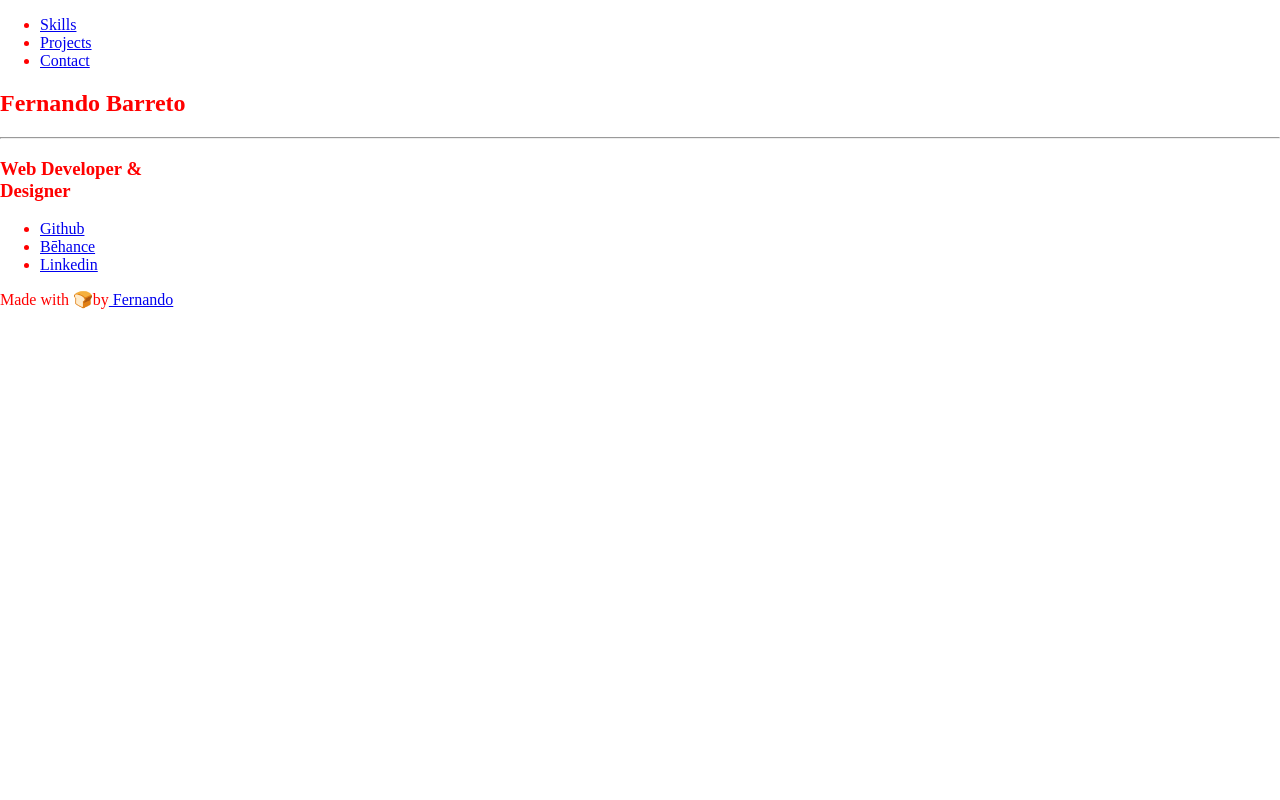
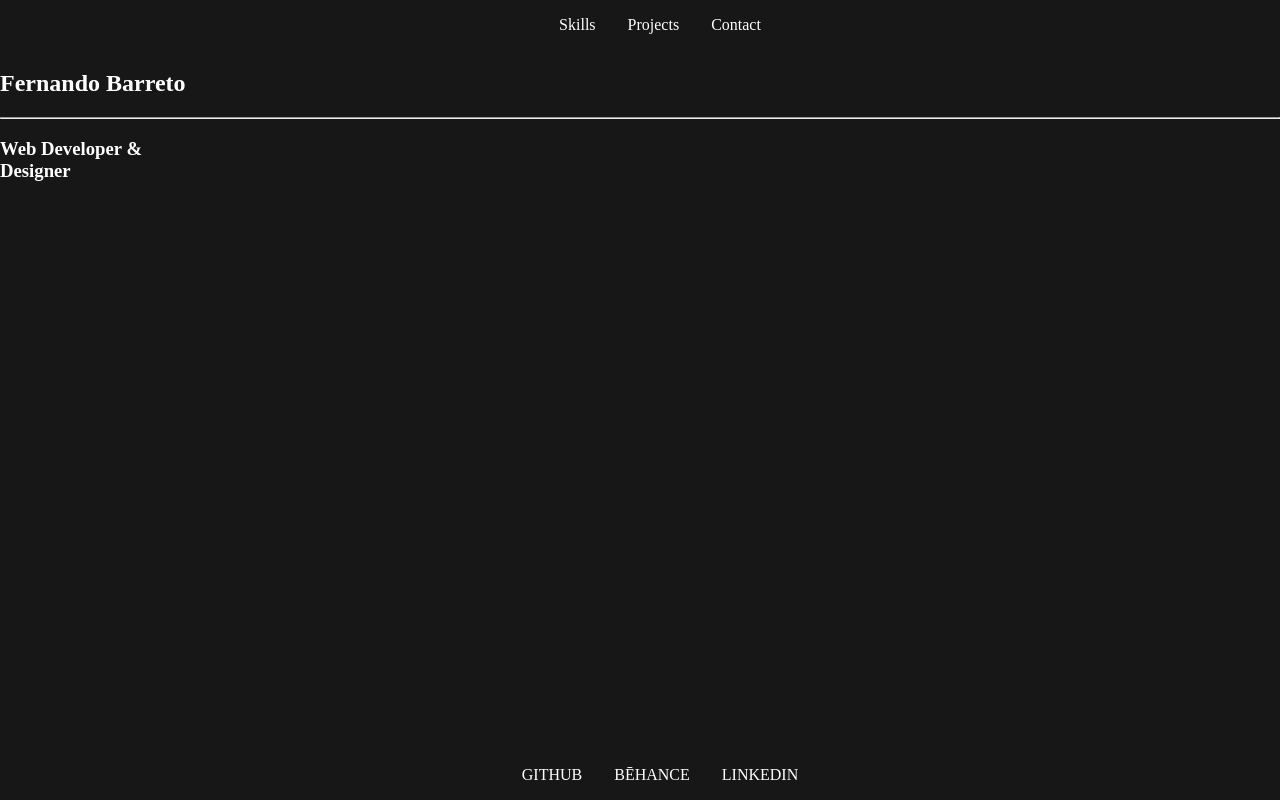
Before and after one commit to phernandoe/fernandobarreto, a Gatsby app: page / in a window 1280 px wide. Built offline with nearby package versions, Linux system fonts and the light colour scheme.

Commit message:
nav & footer styles

```diff
--- a/src/components/ContactForm.js
+++ b/src/components/ContactForm.js
@@ -49,7 +49,7 @@ const ContactForm = () => {
   }
 
   return (
-    <form name="contact" method='post' data-netlify="true" data-netlify-honeypot="bot-field" className="contact-form" onSubmit={handleSubmit}>
+    <form name="contact" method='post' action='' data-netlify="true" data-netlify-honeypot="bot-field" className="contact-form" onSubmit={handleSubmit}>
 
       {/* The `form-name` hidden field is required to support form submissions without JavaScript */}
       <input type="hidden" name="form-name" value="contact" />
--- a/src/components/Footer.js
+++ b/src/components/Footer.js
@@ -1,21 +1,23 @@
 import React from 'react';
 
 const Footer = props => (
-    <footer>
-      <ul>
+    <footer className='footer'>
+      <ul className='list center-block'>
 
         {props.footerData.map( link => (
             <li key={link.name}>
-              <a href={link.link} rel="noopener noreferrer" target='_blank'>{link.name}</a>
+              <a className='link list-link' href={link.link} rel="noopener noreferrer" target='_blank'>{link.name}</a>
             </li>
         ))}
 
       </ul>
 
-      <p>
-        Made with <span role='img' aria-label='bread'>🍞</span>by
-        <a target='_blank' rel="noopener noreferrer" href="https://github.com/phernandoe"> Fernando</a>
-      </p>
+      {/* <p className='center-block'>
+        Made with
+        <span role='img' aria-label='bread'> 🍞</span>
+        by
+        <a className='link' target='_blank' rel="noopener noreferrer" href="https://github.com/phernandoe"> Fernando</a>
+      </p> */}
 
     </footer>
 )
--- a/src/components/Layout.js
+++ b/src/components/Layout.js
@@ -8,13 +8,13 @@ import data from '../data/data';
 
 const Layout = props => (
 
-  <React.Fragment>
+  <div className='container'>
 
     <Navigation navData={data.navLinks}/>
       <main id='main-content'>{props.children}</main>
     <Footer footerData={data.footerLinks}/>
 
-  </React.Fragment>
+  </div>
 
 )
 
--- a/src/components/Navigation.js
+++ b/src/components/Navigation.js
@@ -2,13 +2,13 @@ import React from 'react';
 import { Link } from 'gatsby';
 
 const Navigation = props => (
-    <nav>
+    <nav className='nav' >
 
-      <ul>
+      <ul className='list center-block'>
 
         {props.navData.map( link => (
             <li key={link.name}>
-              <Link to={link.link}>
+              <Link className='link list-link' to={link.link}>
                 {link.name}
               </Link>
             </li>
--- a/src/styles/style.css
+++ b/src/styles/style.css
@@ -1,6 +1,55 @@
+
 body, html {
   margin: 0;
   padding: 0;
   box-sizing: border-box;
-  color: red;
 }
+
+/* Setting up variables */
+:root {
+  --background-color: #171717;
+  --text-color: #FFFFFF;
+}
+
+html {
+  height: 100%;
+}
+
+body {
+  background-color: var(--background-color);
+  color: var(--text-color);
+  min-height: 100%;
+}
+
+.container {
+  height: 100vh;
+  display: flex;
+  flex-direction: column;
+}
+
+/* General styles */
+.link {
+  color: var(--text-color);
+  text-decoration: none;
+}
+
+.center-block {
+  display: flex;
+  justify-content: center;
+}
+
+.list {
+  list-style-type: none;
+}
+
+/* Navigation & Footer*/
+.footer {
+  position: relative;
+  text-transform: uppercase;
+  margin-top: auto;
+}
+
+.list-link {
+  /* TODO: em/rem/px? */
+  margin: 1em;
+}
```
